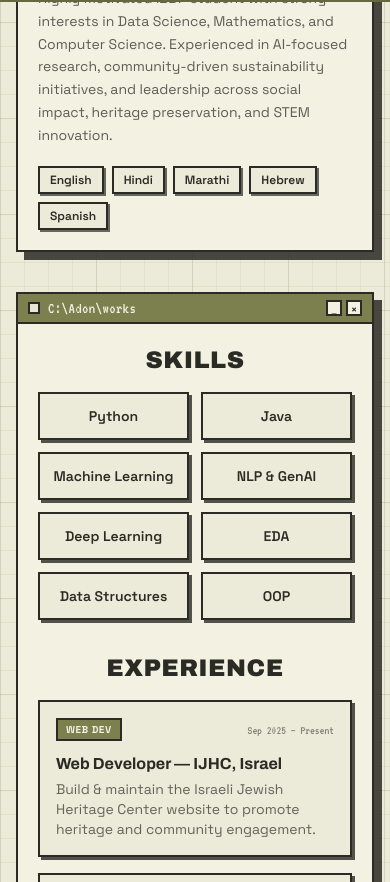
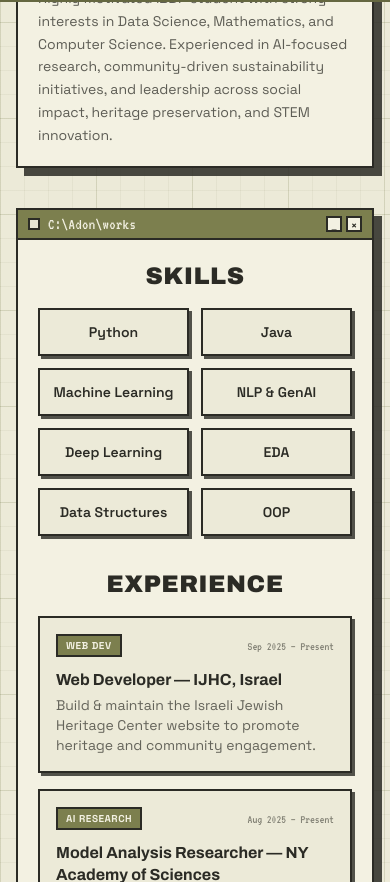
Before and after one commit to adonbanker/ML-notes, a React (Vite) app in the folder portfolio/: page / in a window 390 px wide. Shown: the part 842-1724 px from the top of the page. Built offline with nearby package versions, Linux system fonts and the light colour scheme.

Commit message:
Remove languages section and phone number from portfolio
https://claude.ai/code/session_01X2RDj4wgMvwvR1qf8CjP4L

```diff
--- a/portfolio/src/App.jsx
+++ b/portfolio/src/App.jsx
@@ -23,7 +23,6 @@ const ME = {
   summary:
     'Highly motivated IBDP student with strong interests in Data Science, Mathematics, and Computer Science. Experienced in AI-focused research, community-driven sustainability initiatives, and leadership across social impact, heritage preservation, and STEM innovation.',
   email: 'bankeradon@gmail.com',
-  phone: '+91 84518 77769',
   linkedin: 'https://www.linkedin.com/in/adon-s-banker-3517162b6/',
   github: 'https://github.com/adonbanker',
   resume: './Adon_Banker_Resume.pdf',
@@ -88,7 +87,6 @@ const AWARDS = [
   'Silver Star Medallion — Bribooks (2024)',
 ]
 
-const LANGUAGES = ['English', 'Hindi', 'Marathi', 'Hebrew', 'Spanish']
 
 /* ------------------------------------------------------------------ */
 /*  Reusable retro window                                              */
@@ -165,14 +163,6 @@ function Folder({ label, target, Icon = FolderIcon }) {
         {label}
       </span>
     </a>
-  )
-}
-
-function Chip({ children }) {
-  return (
-    <span className="win-border bg-paper px-2.5 py-1 text-xs font-semibold shadow-[2px_2px_0_0_rgba(43,43,37,0.7)]">
-      {children}
-    </span>
   )
 }
 
@@ -255,11 +245,6 @@ export default function App() {
                   {ME.quote}
                 </p>
                 <p className="mt-4 max-w-prose text-sm leading-relaxed text-ink/75">{ME.summary}</p>
-                <div className="mt-5 flex flex-wrap gap-2">
-                  {LANGUAGES.map((l) => (
-                    <Chip key={l}>{l}</Chip>
-                  ))}
-                </div>
               </div>
             </div>
           </Win>
@@ -322,7 +307,6 @@ export default function App() {
                     <MailIcon className="h-5 w-5" />
                     {ME.email}
                   </a>
-                  <span className="font-mono text-sm text-ink/70">{ME.phone}</span>
                 </div>
               </div>
               <div className="flex gap-3 sm:flex-col">
```
